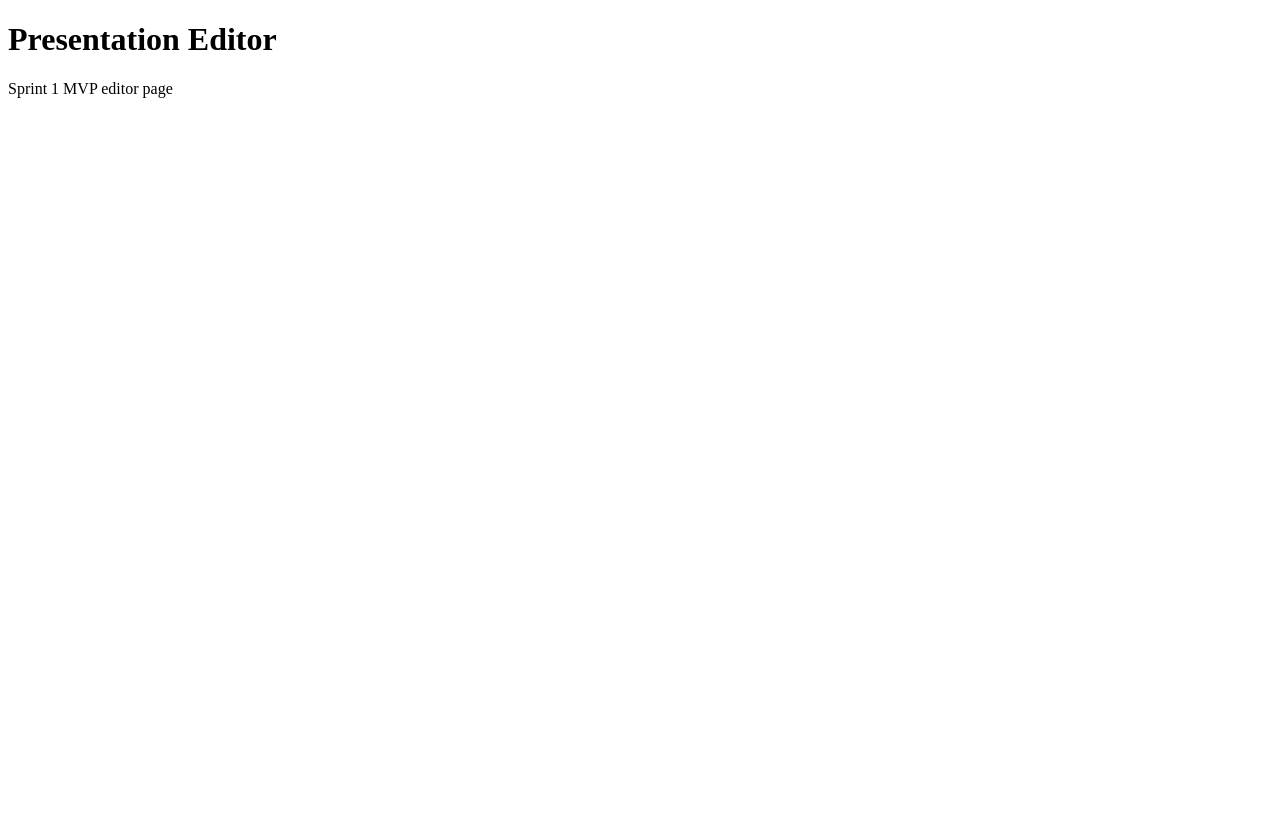
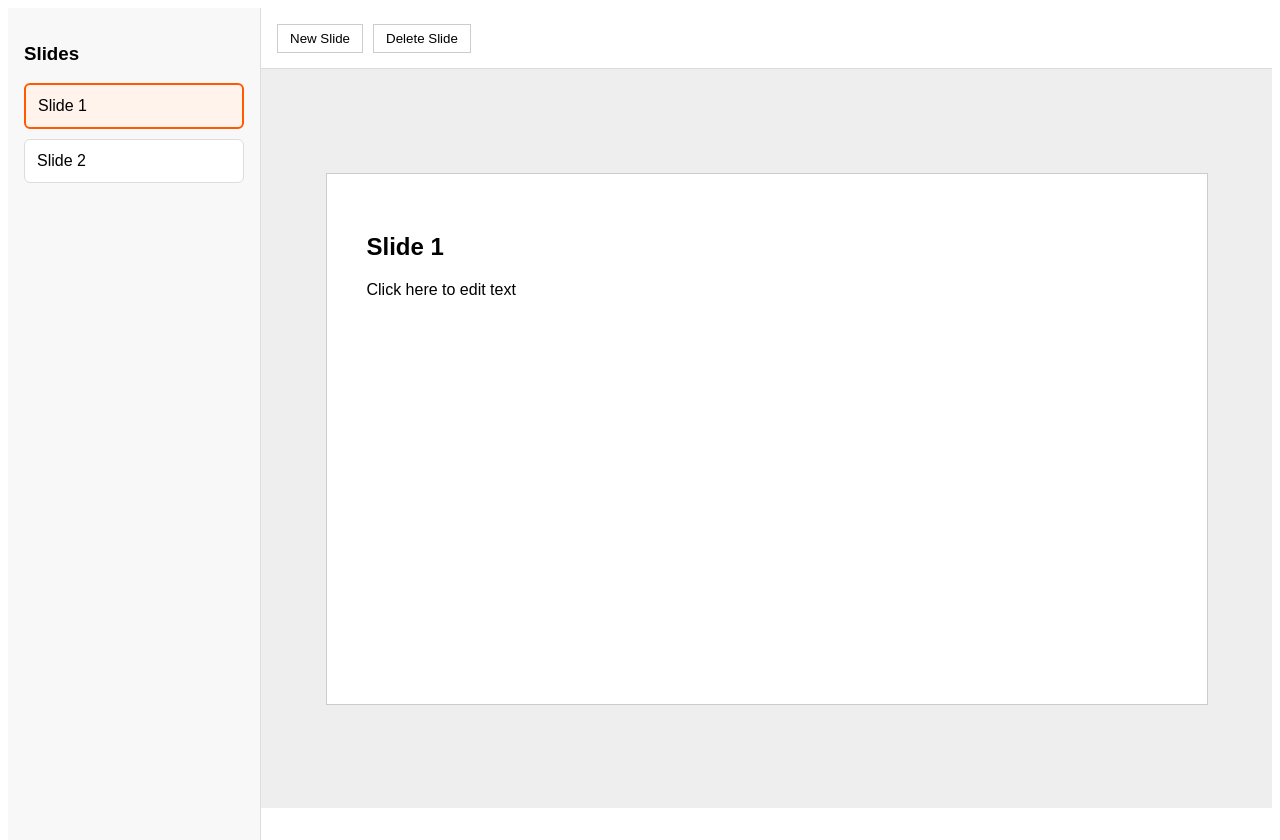
Before and after one commit to NargizaAlieva/revealjs-presentation-editor, a React app in the folder frontend/: page / in a window 1280 px wide. Before the commit the page ends 800 px from the top, so only its background shows below. Built offline with nearby package versions, Linux system fonts and the light colour scheme; the HTML template or start-up script is replaced by a standard one.

Commit message:
Implement editor layout, component structure, and slide selection state (MVP)

```diff
--- /dev/null
+++ b/frontend/src/components/EditorCanvas.css
@@ -0,0 +1,15 @@
+.canvas-wrapper {
+  flex: 1;
+  background-color: #eeeeee;
+  display: flex;
+  justify-content: center;
+  align-items: center;
+}
+
+.editor-slide {
+  width: 800px;
+  height: 450px;
+  background-color: white;
+  border: 1px solid #ccc;
+  padding: 40px;
+}
--- /dev/null
+++ b/frontend/src/components/EditorCanvas.jsx
@@ -0,0 +1,12 @@
+import "./EditorCanvas.css";
+
+export default function EditorCanvas({ slide }) {
+  return (
+    <main className="canvas-wrapper">
+      <section className="editor-slide">
+        <h2>{slide.title}</h2>
+        <p>{slide.text}</p>
+      </section>
+    </main>
+  );
+}
--- /dev/null
+++ b/frontend/src/components/SlideList.css
@@ -0,0 +1,21 @@
+.slide-list {
+  width: 220px;
+  height: 100vh;
+  border-right: 1px solid #ddd;
+  padding: 16px;
+  background-color: #f8f8f8;
+}
+
+.slide-list-item {
+  padding: 12px;
+  margin-bottom: 10px;
+  background-color: white;
+  border: 1px solid #ddd;
+  border-radius: 6px;
+  cursor: pointer;
+}
+
+.slide-list-item.active {
+  border: 2px solid #ff5a00;
+  background-color: #fff3eb;
+}
--- /dev/null
+++ b/frontend/src/components/SlideList.jsx
@@ -0,0 +1,23 @@
+import "./SlideList.css";
+
+export default function SlideList({ slides, selectedSlideId, onSelectSlide }) {
+  return (
+    <aside className="slide-list">
+      <h3>Slides</h3>
+
+      {slides.map((slide, index) => (
+        <div
+          key={slide.id}
+          className={
+            slide.id === selectedSlideId
+              ? "slide-list-item active"
+              : "slide-list-item"
+          }
+          onClick={() => onSelectSlide(slide.id)}
+        >
+          Slide {index + 1}
+        </div>
+      ))}
+    </aside>
+  );
+}
--- /dev/null
+++ b/frontend/src/components/Toolbar.css
@@ -0,0 +1,20 @@
+.toolbar {
+  height: 60px;
+  border-bottom: 1px solid #ddd;
+  display: flex;
+  align-items: center;
+  gap: 10px;
+  padding: 0 16px;
+  background-color: #ffffff;
+}
+
+.toolbar button {
+  padding: 6px 12px;
+  border: 1px solid #ccc;
+  background-color: #fff;
+  cursor: pointer;
+}
+
+.toolbar button:hover {
+  background-color: #f5f5f5;
+}
--- /dev/null
+++ b/frontend/src/components/Toolbar.jsx
@@ -0,0 +1,10 @@
+import "./Toolbar.css";
+
+export default function Toolbar() {
+  return (
+    <div className="toolbar">
+      <button>New Slide</button>
+      <button>Delete Slide</button>
+    </div>
+  );
+}
--- /dev/null
+++ b/frontend/src/pages/EditorPage.css
@@ -0,0 +1,11 @@
+.editor-page {
+  display: flex;
+  height: 100vh;
+  font-family: Arial, sans-serif;
+}
+
+.editor-main {
+  flex: 1;
+  display: flex;
+  flex-direction: column;
+}
--- a/frontend/src/pages/EditorPage.jsx
+++ b/frontend/src/pages/EditorPage.jsx
@@ -1,8 +1,39 @@
+import { useState } from "react";
+import SlideList from "../components/SlideList";
+import Toolbar from "../components/Toolbar";
+import EditorCanvas from "../components/EditorCanvas";
+import "./EditorPage.css";
+
 export default function EditorPage() {
+  const [slides] = useState([
+    {
+        id: 1,
+        title: "Slide 1",
+        text: "Click here to edit text",
+    },
+    {
+        id: 2,
+        title: "Slide 2",
+        text: "Second slide content",
+    },
+  ]);
+
+  const [selectedSlideId, setSelectedSlideId] = useState(1);
+
+  const selectedSlide = slides.find((slide) => slide.id === selectedSlideId);
+
   return (
-    <div>
-      <h1>Presentation Editor</h1>
-      <p>Sprint 1 MVP editor page</p>
+    <div className="editor-page">
+      <SlideList
+        slides={slides}
+        selectedSlideId={selectedSlideId}
+        onSelectSlide={setSelectedSlideId}
+      />
+
+      <div className="editor-main">
+        <Toolbar />
+        <EditorCanvas slide={selectedSlide} />
+      </div>
     </div>
   );
 }
```
